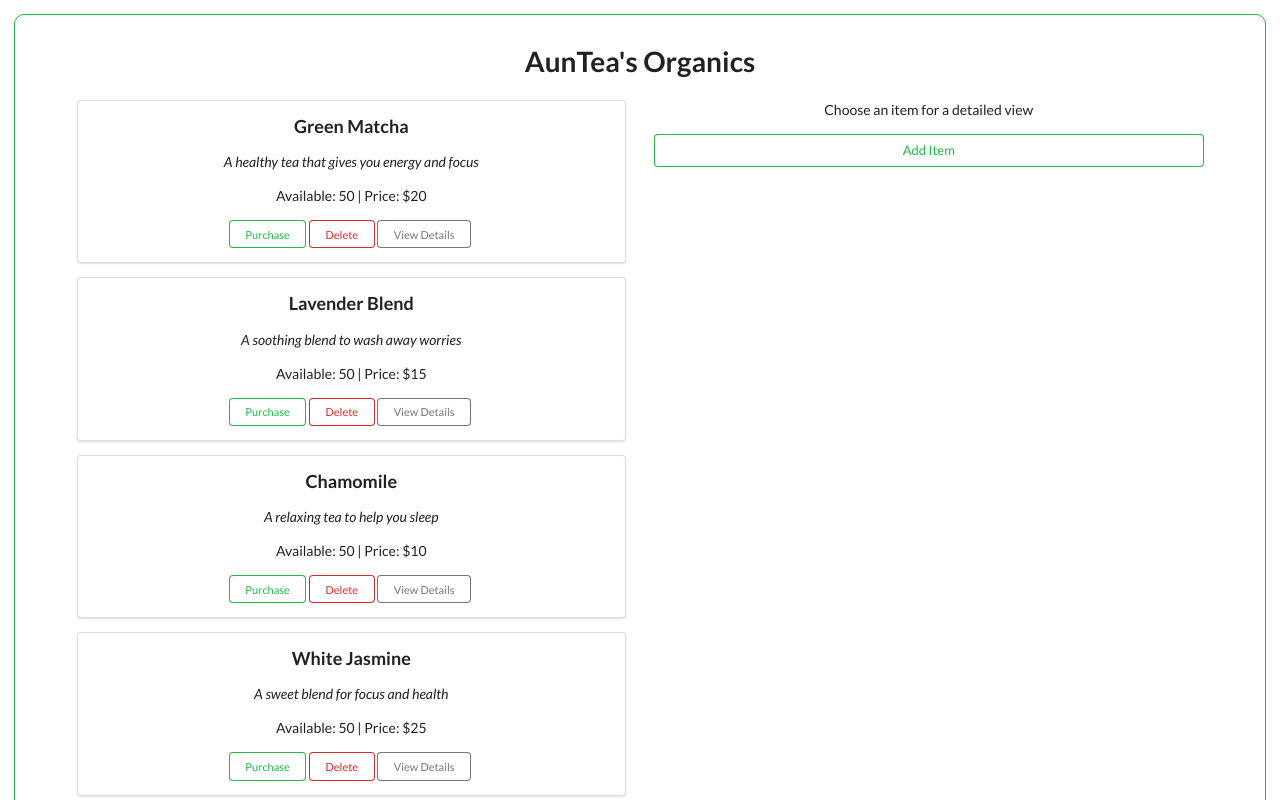
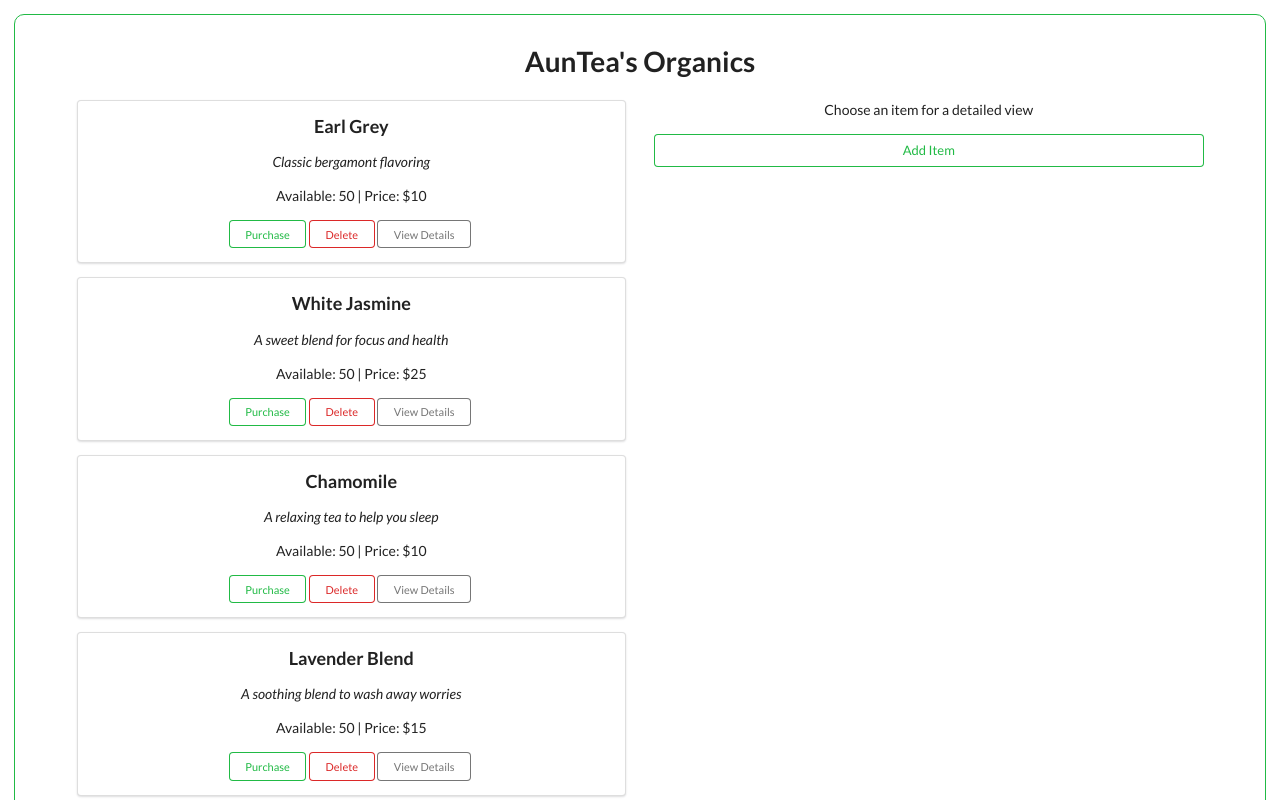
Before and after one commit to wrunion/epicodus-react-project, a React (Create React App) app: page / in a window 1280 px wide. Shown: the top 800 px of the page. Built offline with nearby package versions, Linux system fonts and the light colour scheme.

Commit message:
Final clean up.

```diff
--- a/src/actions/index.js
+++ b/src/actions/index.js
@@ -34,12 +34,6 @@ export const selectItem = (item) => {
   };
 };
 
-export const hideDetails = () => {
-  return {
-    type: 'HIDE_DETAILS'
-  }
-}
-
 export const unselectItem = () => {
   return {
     type: 'UNSELECT_ITEM'
--- a/src/components/App.js
+++ b/src/components/App.js
@@ -31,8 +31,7 @@ function App(props) {
 
 const mapStateToProps = (state) => {
   return {
-    selectedItem: state.handleClick.selectedItem,
-    detailView: state.handleClick.detailView
+    selectedItem: state.handleClick.selectedItem
   };
 }
 
--- a/src/components/Item.js
+++ b/src/components/Item.js
@@ -3,32 +3,29 @@ import PropTypes from 'prop-types';
 
 const Item = (props) => {
 
-  const { itemName, description, id } = props.item;
+  const { itemName, description, available, price, id } = props.item;
 
   return (
-    <div className="Item ui card grid-item" key={id}>
-      <div className="content">
-        <h5 key={id}>{itemName}</h5>
-        <p><em>{description}</em></p>
-      </div>
-      <div className="right floated content">
-            <button
-              className="ui button basic"
-              onClick={() => props.handleClickCallback(props.item)}>
-              Details
-            </button>
-          </div>
-      {/* <button onClick={() => handleClick({id: id, action: "details"})} className="ui mini grey button basic">View Details</button> */}
+    <div className="Item ui segment" key={id}>
+    <h3>{itemName}</h3>
+      <p><em>{description}</em></p>
+      <p>Available: {available} | Price: ${price}</p>
+      <button id={id} onClick={() => props.purchaseClickCallback(props.item)} className="ui mini green button basic">Purchase</button>
+      <button id={id} onClick={() => props.deleteClickCallback(props.item)} className="ui mini red button basic">Delete</button>
+      <button onClick={() => props.detailsClickCallback(props.item)} className="ui mini grey button basic">View Details</button>
     </div>
   );
 }
 
 Item.propTypes = {
-  name: PropTypes.string,
+  itemName: PropTypes.string,
   description: PropTypes.string,
   available: PropTypes.number,
   price: PropTypes.number,
-  handleClickCallback: PropTypes.func,
+  id: PropTypes.string,
+  purchaseClickCallback: PropTypes.func,
+  deleteClickCallback: PropTypes.func,
+  detailsClickCallback: PropTypes.func
 }
 
 export default Item;
--- a/src/components/ItemControl.js
+++ b/src/components/ItemControl.js
@@ -1,45 +1,27 @@
 import React, { Component } from 'react'
 import { connect } from 'react-redux';
-// import Item from './Item';
-import OldItemDisplayMode from './OldItemDisplayMode';
+import Item from './Item';
 import initialItemList from '../itemlist.json';
-import { addItem, editItem, deleteItem, selectItemToEdit, selectItem } from './../actions';
-
-/* formReducer actions: hideForm, showForm */
-
-/* itemListReducer actions:
-addItem, editItem, deleteItem */
-
-/* handleClick reducer actions:
-selectItemToEdit, selectItem */
+import { addItem, deleteItem, selectItem } from './../actions';
 
 class ItemControl extends Component {
 
+  /* Load the initial data on startup */
   componentDidMount = () => {
     initialItemList.itemList.forEach((item) => {
       this.props.addItem(item)
     });
   }
 
-  /* To show a single item detail */
-  // renderItemDetailView() {
-  //   const id = this.state.itemSelected;
-  //   const item = this.findItemById(id);
-  //   return (
-  //     <div className="ItemDetailView">
-  //       <ItemDetailView
-  //         item={item}
-  //         handleCancelClick={this.handleCancelClick}/>
-  //     </div>
-  //   );
-  // }
-
+  /* Callback functions for the Item components */
   purchaseClick = (item) => {
     console.log(item)
   }
+
   deleteClick = (item) => {
     this.props.deleteItem(item);
   }
+
   detailsClick = (item) => {
     this.props.selectItem(item);
   }
@@ -48,10 +30,10 @@ class ItemControl extends Component {
 
   const { itemList } = this.props;
 
-   if (itemList.length > 0) {
+    if (itemList.length > 0) {
       return (
         this.props.itemList.map(item =>
-          <OldItemDisplayMode item={item}
+          <Item item={item}
             key={item.id}
             purchaseClickCallback={this.purchaseClick}
             deleteClickCallback={this.deleteClick}
@@ -71,12 +53,8 @@ class ItemControl extends Component {
 
 const mapStateToProps = state => {
   return {
-    itemList: state.itemList,
-    handleClick: state.handleClick,
-    selectedItem: state.handleClick.selectedItem,
-    itemToEdit: state.handleClick.itemToEdit,
-    formShowing: state.formReducer.formShowing
+    itemList: state.itemList
   }
 }
 
-export default connect(mapStateToProps, { addItem, editItem, deleteItem, selectItemToEdit, selectItem })(ItemControl);
+export default connect(mapStateToProps, { addItem, deleteItem, selectItem })(ItemControl);
--- a/src/components/OldItemDisplayMode.js
+++ /dev/null
@@ -1,31 +0,0 @@
-import React from 'react';
-import PropTypes from 'prop-types';
-
-const Item = (props) => {
-
-  const { itemName, description, available, price, id } = props.item;
-
-  return (
-    <div className="Item ui segment" key={id}>
-    <h3>{itemName}</h3>
-      <p><em>{description}</em></p>
-      <p>Available: {available} | Price: ${price}</p>
-      <button id={id} onClick={() => props.purchaseClickCallback(props.item)} className="ui mini green button basic">Purchase</button>
-      <button id={id} onClick={() => props.deleteClickCallback(props.item)} className="ui mini red button basic">Delete</button>
-      <button onClick={() => props.detailsClickCallback(props.item)} className="ui mini grey button basic">View Details</button>
-    </div>
-  );
-}
-
-Item.propTypes = {
-  itemName: PropTypes.string,
-  description: PropTypes.string,
-  available: PropTypes.number,
-  price: PropTypes.number,
-  id: PropTypes.string,
-  purchaseClickCallback: PropTypes.func,
-  deleteClickCallback: PropTypes.func,
-  detailsClickCallback: PropTypes.func
-}
-
-export default Item;
--- a/src/reducers/handleClickReducer.js
+++ b/src/reducers/handleClickReducer.js
@@ -4,8 +4,6 @@ export default(state={selectedItem: null}, action) => {
       return Object.assign({}, state, {itemToEdit: action.data} );
     case 'SELECT_ITEM':
       return Object.assign({}, state, {selectedItem: action.data});
-    case 'HIDE_DETAILS':
-      return Object.assign({}, state, {detailView: false});
     case 'UNSELECT_ITEM':
       return Object.assign({}, state, {selectedItem: null});
   default:
--- a/src/reducers/itemListReducer.js
+++ b/src/reducers/itemListReducer.js
@@ -3,7 +3,7 @@ export default (state = [], action) => {
 
   switch(type) {
     case "ADD_ITEM":
-      return [...state, data];
+      return [data, ...state];
     case 'EDIT_ITEM':
       return state.map(e => e.id === data.id ? data : e);
     case 'DELETE_ITEM':
```
